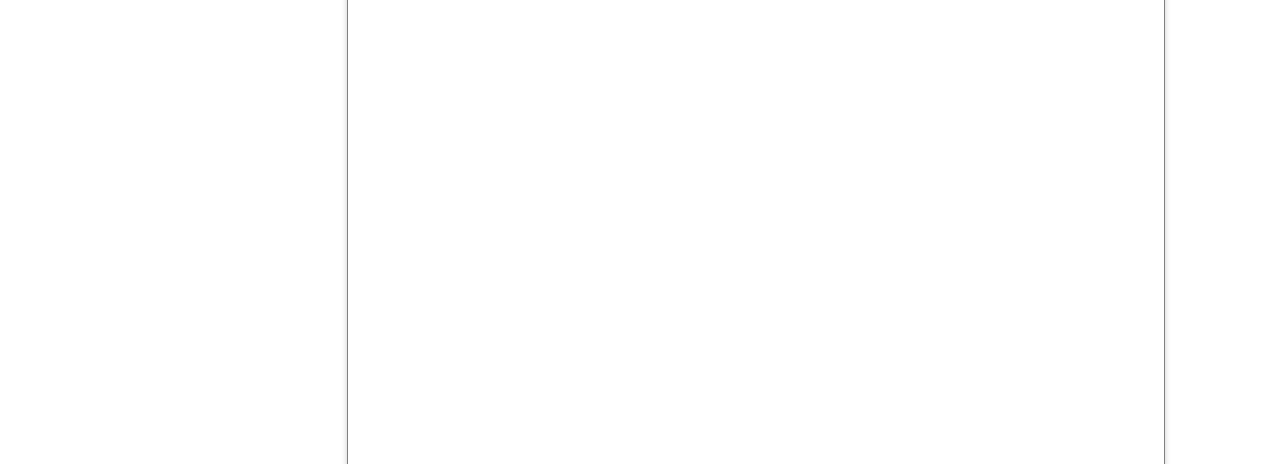
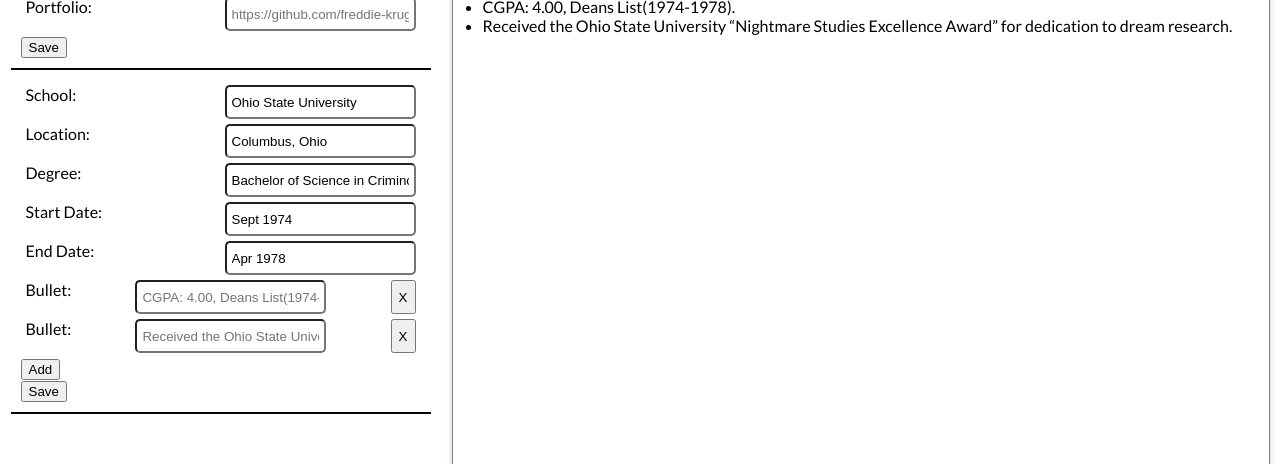
Before and after one commit to AbdirahmanFree/CV-Application, a React (Vite) app: page / in a window 1280 px wide. Shown: the part 288-752 px from the top of the page. Built offline with nearby package versions, Linux system fonts and the light colour scheme.

Commit message:
fixed import issue and built addBullets

```diff
--- a/src/components/Builder.jsx
+++ b/src/components/Builder.jsx
@@ -1,10 +1,13 @@
 import '../styles/Builder.css'
-import { PersonalSection } from './PersonalBSection'
+import { EducationSection } from './BuilderComponents/EducationSection'
+import { PersonalSection } from './BuilderComponents/PersonalSection'
+
 
 function Builder({cvData, setCvData}){
     return (
         <div className='Builder-section'>
             <PersonalSection sectionData={cvData.personal} setCvData={setCvData} />
+            <EducationSection sectionData={cvData.education} setCvData={setCvData} />
         </div>
     )
 }
--- a/src/components/BuilderComponents/EducationSection.jsx
+++ b/src/components/BuilderComponents/EducationSection.jsx
@@ -1,4 +1,4 @@
-import '../styles/BuilderSection.css'
+import '../../styles/BuilderSection.css'
 import { useState } from 'react'
 
 function EducationSection({sectionData, setCvData}){
@@ -30,6 +30,19 @@ function EducationSection({sectionData, setCvData}){
         setBullets(b => (b.id == id ? {...b, 'text': value} : b))
     }
 
+    function addBullet(){
+        const newBullet = [{
+            'id': crypto.randomUUID(),
+            'text': ''
+        }]
+        setBullets([...bullets,...newBullet])
+    }
+
+    function removeBullet(id){
+        const newBullets = bullets.filter(b => b.id != id)
+        setBullets(newBullets)
+    }
+
     return (
         <form className="section" onSubmit={handleSubmit}>
             <div className="field">
@@ -58,7 +71,7 @@ function EducationSection({sectionData, setCvData}){
                 {bullets.map(bullet => (
                     <div className="field">
                         <label htmlFor={bullet.id}>Bullet: </label>
-                        <input type="text" id={bullet.id} value={bullet.text}
+                        <input type="text" id={bullet.id} placeholder={bullet.text}
                         onChange={(e) => handleBulletChange(bullet.id, e.target.value)}
                         />
                         <button type= "button" onClick={() => removeBullet(bullet.id)}>X</button>
@@ -74,3 +87,5 @@ function EducationSection({sectionData, setCvData}){
         </form>
     )
 }
+
+export {EducationSection}
--- a/src/components/BuilderComponents/PersonalSection.jsx
+++ b/src/components/BuilderComponents/PersonalSection.jsx
@@ -1,4 +1,4 @@
-import '../styles/BuilderSection.css'
+import '../../styles/BuilderSection.css'
 function PersonalSection({sectionData, setCvData}){
     function handleSubmit(e){
         e.preventDefault()
--- a/src/components/Resume.jsx
+++ b/src/components/Resume.jsx
@@ -1,5 +1,6 @@
 import '../styles/Resume.css'
-import { ResumeSection } from './ResumeSection.jsx'
+import { ResumeSection } from './ResumeComponents/ResumeSection'
+
 
 function Resume({cvData}){
     return (
@@ -10,4 +11,5 @@ function Resume({cvData}){
     )
 }
 
+
 export {Resume}
--- a/src/components/ResumeComponents/ResumeSection.jsx
+++ b/src/components/ResumeComponents/ResumeSection.jsx
@@ -1,4 +1,4 @@
-import '../styles/ResumeSection.css'
+import '../../styles/ResumeSection.css'
 
 function ResumeSection({ section, sectionData}){
     if (section == "personal"){
```
